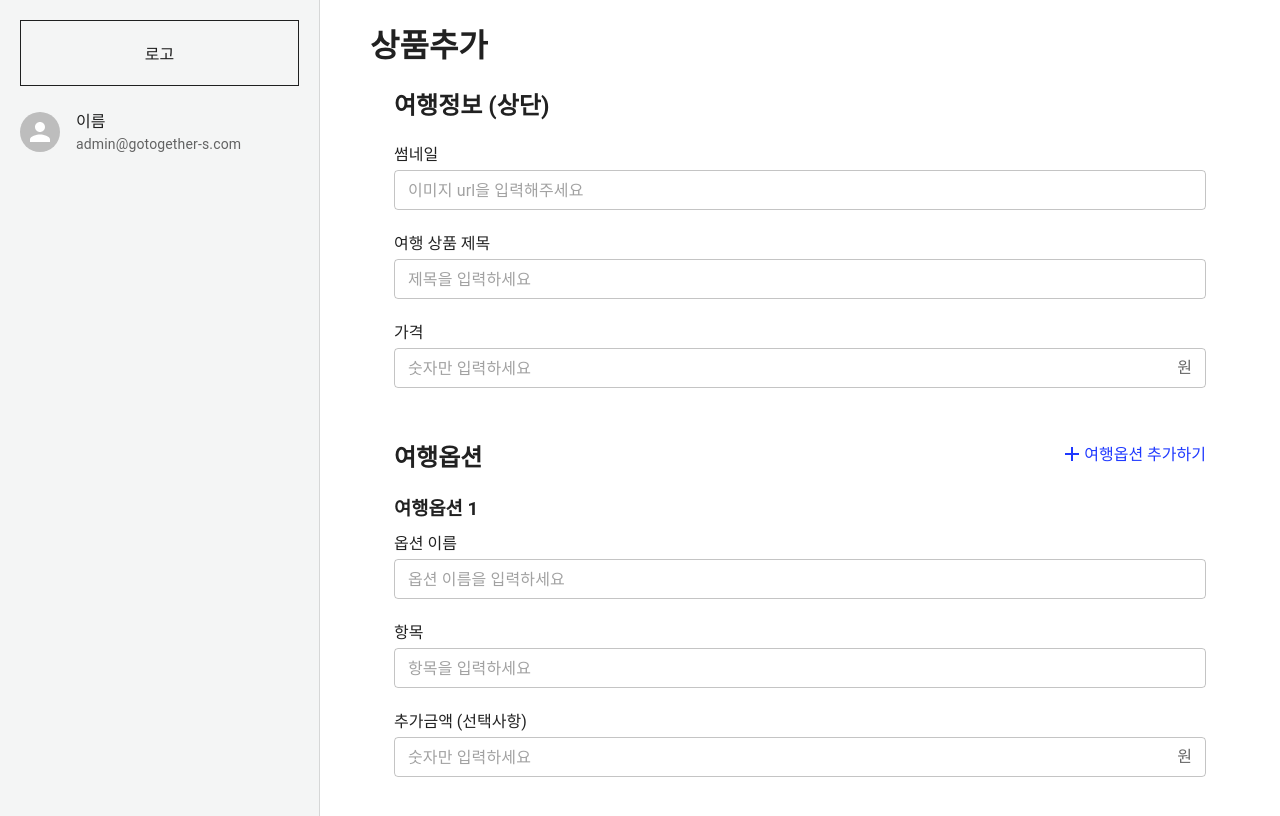
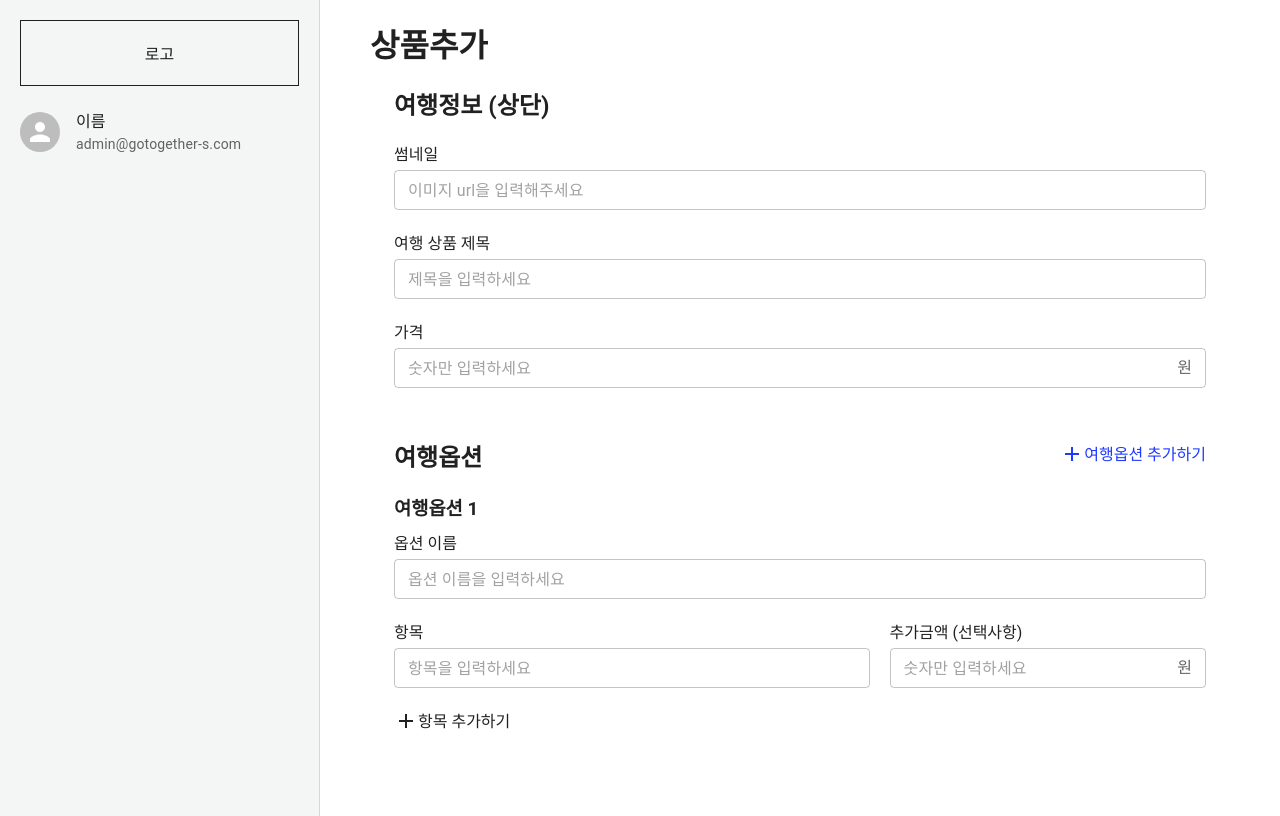
Before and after one commit to gotogether-s/gotogether-s-admin, a Next.js app: page / in a window 1280 px wide. Shown: the top 816 px of the page. Built offline with nearby package versions, Linux system fonts and the light colour scheme.

Commit message:
#4 design: Add button UI and Update style

```diff
--- a/components/AddProduct/Option/Option.module.scss
+++ b/components/AddProduct/Option/Option.module.scss
@@ -1,3 +1,25 @@
 .section-subtitle {
   margin-bottom: 1rem;
 }
+
+.flex-wrapper {
+  display: flex;
+  gap: 2rem;
+  div:first-child {
+    flex-grow: 5;
+  }
+  div:nth-child(2) {
+    flex-grow: 1;
+  }
+}
+
+.add-option {
+  display: flex;
+  align-items: flex-end;
+  &:hover {
+    cursor: pointer;
+  }
+  span {
+    padding-bottom: 0.1rem;
+  }
+}
--- a/components/AddProduct/Option/index.tsx
+++ b/components/AddProduct/Option/index.tsx
@@ -1,3 +1,4 @@
+import AddIcon from '@mui/icons-material/Add'
 import Input from '@components/Input'
 import style from './Option.module.scss'
 
@@ -27,12 +28,24 @@ const Option = ({ index }) => {
     optionNumber: index,
   }
 
+  const AddOption = () => {
+    // Add new option here...
+  }
+
   return (
     <div style={{ marginTop: index && '3rem' }}>
       <h3 className={style['section-subtitle']}>여행옵션 {index + 1}</h3>
       <Input {...optionDtoListNameProps} />
-      <Input {...optionDtoListValueProps} />
-      <Input {...optionDtoListAdditionalProps} />
+      <div className={style['flex-wrapper']}>
+        <Input {...optionDtoListValueProps} />
+        <Input {...optionDtoListAdditionalProps} />
+      </div>
+      <div
+        className={style['add-option']}
+        onClick={AddOption}>
+        <AddIcon />
+        <span>항목 추가하기</span>
+      </div>
     </div>
   )
 }
```
